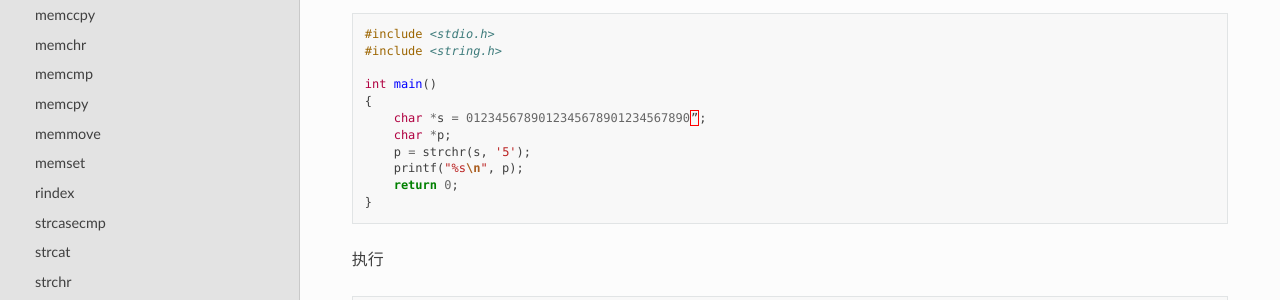
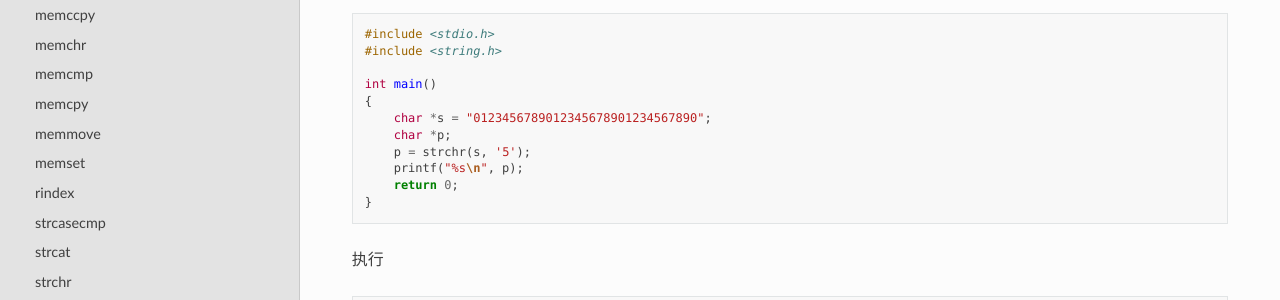
Before and after one commit to getiot/linux-c-functions, a Sphinx documentation site: the page built from source/memory-string.md, in a window 1280 px wide and 900 px high, scrolled down 10242 px. Shown: the part 149-449 px from the top of the window. Built offline with Sphinx 7.4.7 and the Read the Docs theme 2.0.0, drawn with Linux system fonts in a browser that asks for light colours.

Commit message:
fixed string function

```diff
--- a/source/memory-string.md
+++ b/source/memory-string.md
@@ -522,7 +522,7 @@ char *strchr (const char *s, int c);
 
 int main()
 {
-    char *s = 0123456789012345678901234567890”;
+    char *s = "0123456789012345678901234567890";
     char *p;
     p = strchr(s, '5');
     printf("%s\n", p);
```
